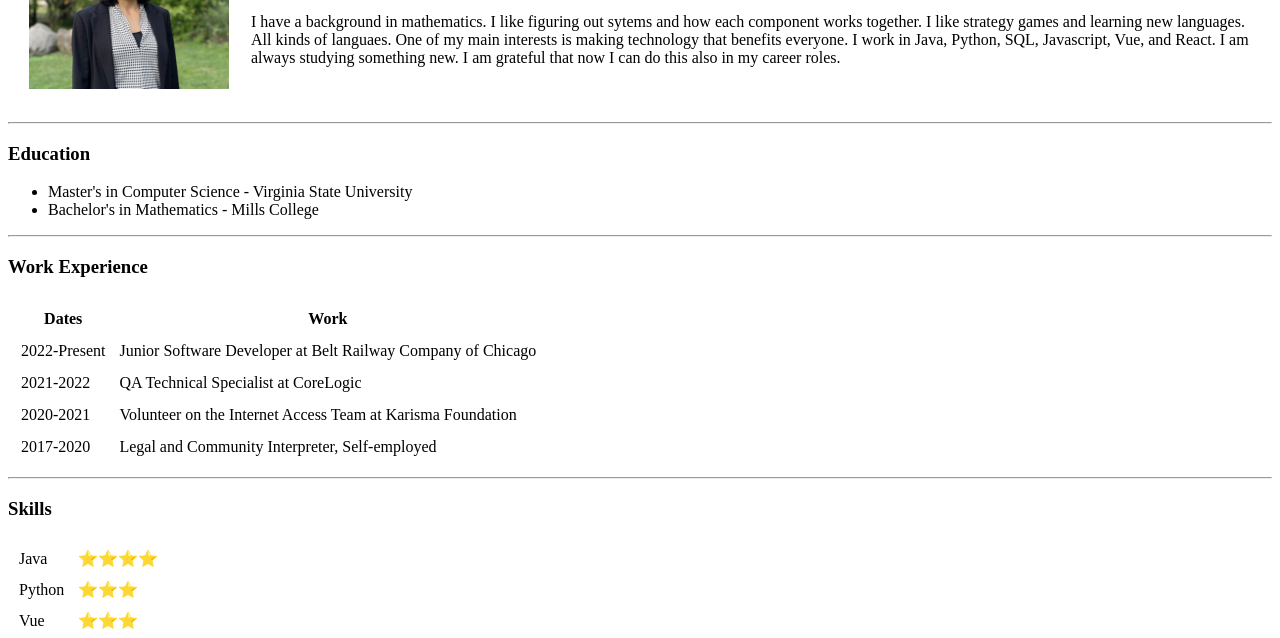
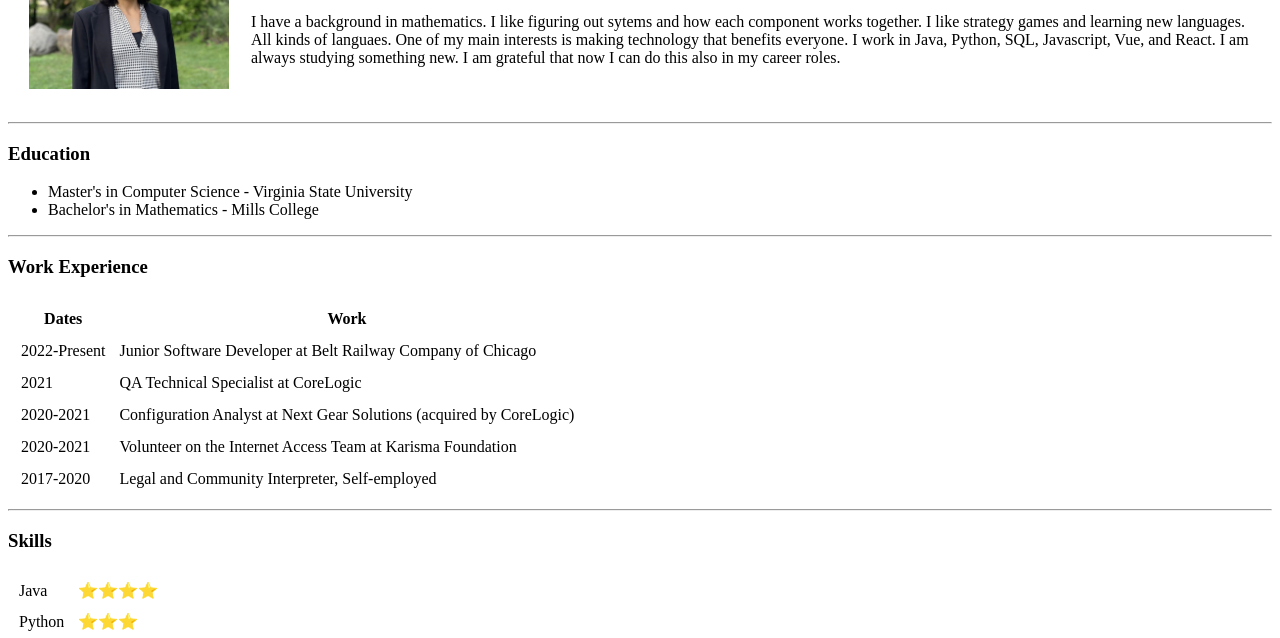
Before and after one commit to marieleponti/cv, a plain HTML site: page index.html in a window 1280 px wide. Shown: the part 140-778 px from the top of the page. Drawn offline with Linux system fonts and the light colour scheme.

Commit message:
edited work exp

```diff
--- a/index.html
+++ b/index.html
@@ -44,8 +44,12 @@
                 <td>Junior Software Developer at Belt Railway Company of Chicago</td>
             </tr>
             <tr>
-                <td>2021-2022</td>
+                <td>2021</td>
                 <td>QA Technical Specialist at CoreLogic</td>
+            </tr>
+            <tr>
+                <td>2020-2021</td>
+                <td>Configuration Analyst at Next Gear Solutions (acquired by CoreLogic)</td>
             </tr>
             <tr>
                 <td>2020-2021</td>
```
